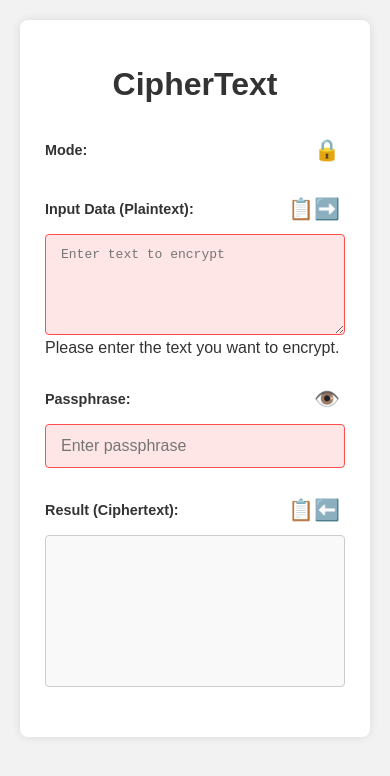
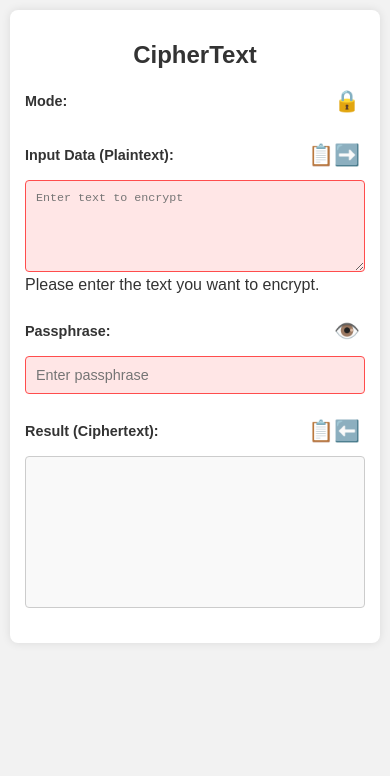
Before and after one commit to gllmAR/docsify-ciphertext, a plain HTML site: page cipher.html in a window 390 px wide. Drawn offline with Linux system fonts and the light colour scheme.

Commit message:
better mobile support?

```diff
--- a/cipher.html
+++ b/cipher.html
@@ -15,17 +15,17 @@
       max-width: 700px;
       margin: auto;
       background-color: #fff;
-      padding: 25px;
+      padding: 20px;
       border-radius: 8px;
       box-shadow: 0 0 10px rgba(0, 0, 0, 0.1);
     }
     h1 {
       text-align: center;
-      margin-bottom: 30px;
+      margin-bottom: 20px;
     }
     /* Field Container Styling */
     .field-container {
-      margin-bottom: 25px;
+      margin-bottom: 20px;
     }
     /* Header (Label + Button) Styling */
     .field-header {
@@ -36,16 +36,15 @@
     }
     .field-header label {
       font-weight: bold;
-      font-size: 1em;
-      flex: 1; /* Allow label to take up available space */
-      margin-right: 10px; /* Space between label and button */
+      flex: 1;
+      margin-right: 10px;
     }
     /* Unified Emoji Button Styling */
     .icon-button {
       background: none;
       border: none;
       cursor: pointer;
-      font-size: 1.5em; /* Consistent emoji size */
+      font-size: 1.4em;
       padding: 5px;
       border-radius: 4px;
     }
@@ -53,9 +52,9 @@
       outline: 2px solid #66afe9;
     }
     /* Input and Textarea Styling */
-    textarea, input, select {
+    textarea, input {
       width: 100%;
-      padding: 12px 15px;
+      padding: 12px;
       font-size: 1em;
       border: 1px solid #ccc;
       border-radius: 4px;
@@ -64,7 +63,7 @@
       transition: border-color 0.3s, background-color 0.3s;
       background-color: #f2f2f2;
     }
-    textarea:focus, input:focus, select:focus {
+    textarea:focus, input:focus {
       border-color: #66afe9;
       outline: none;
     }
@@ -113,8 +112,15 @@
     }
     /* Responsive Design */
     @media (max-width: 600px) {
-      .field-header {
-        flex-wrap: nowrap;
+      body {
+        margin: 10px;
+      }
+      .container {
+        padding: 15px;
+      }
+      h1 {
+        font-size: 1.5em;
+        margin-bottom: 15px;
       }
       .field-header label {
         font-size: 0.9em;
@@ -122,6 +128,10 @@
       }
       .icon-button {
         font-size: 1.3em;
+      }
+      textarea, input {
+        padding: 10px;
+        font-size: 0.9em;
       }
     }
     /* Dark Mode Support */
@@ -140,26 +150,23 @@
       label {
         color: #bbb;
       }
-      textarea, input, select {
+      textarea, input {
         background-color: #333;
         color: #fff;
         border-color: #555;
-      }
-      textarea:focus, input:focus, select:focus {
-        border-color: #66afe9;
-        background-color: #444;
       }
       .result {
         background-color: #333;
         color: #ddd;
       }
-      .error {
-      background-color: #7711112b;
-      border-color: #ff4d4d;
-    }
+
       .notification {
         background-color: #444;
       }
+      .error {
+      background-color: #381010;
+      border-color: #ff4d4d;
+    }
       .icon-button {
         color: #fff;
       }
```
Also changed, not shown: 1 other file.
